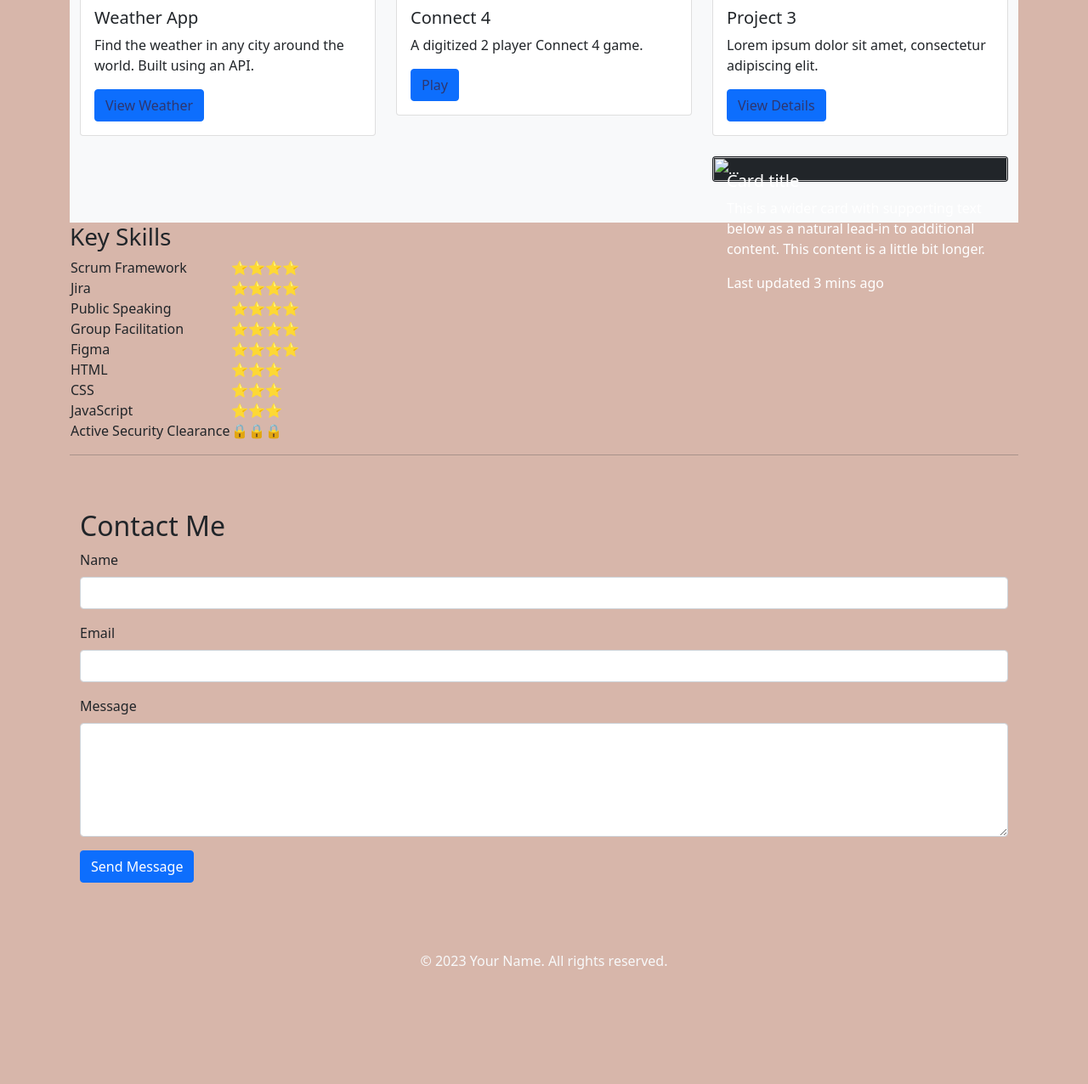
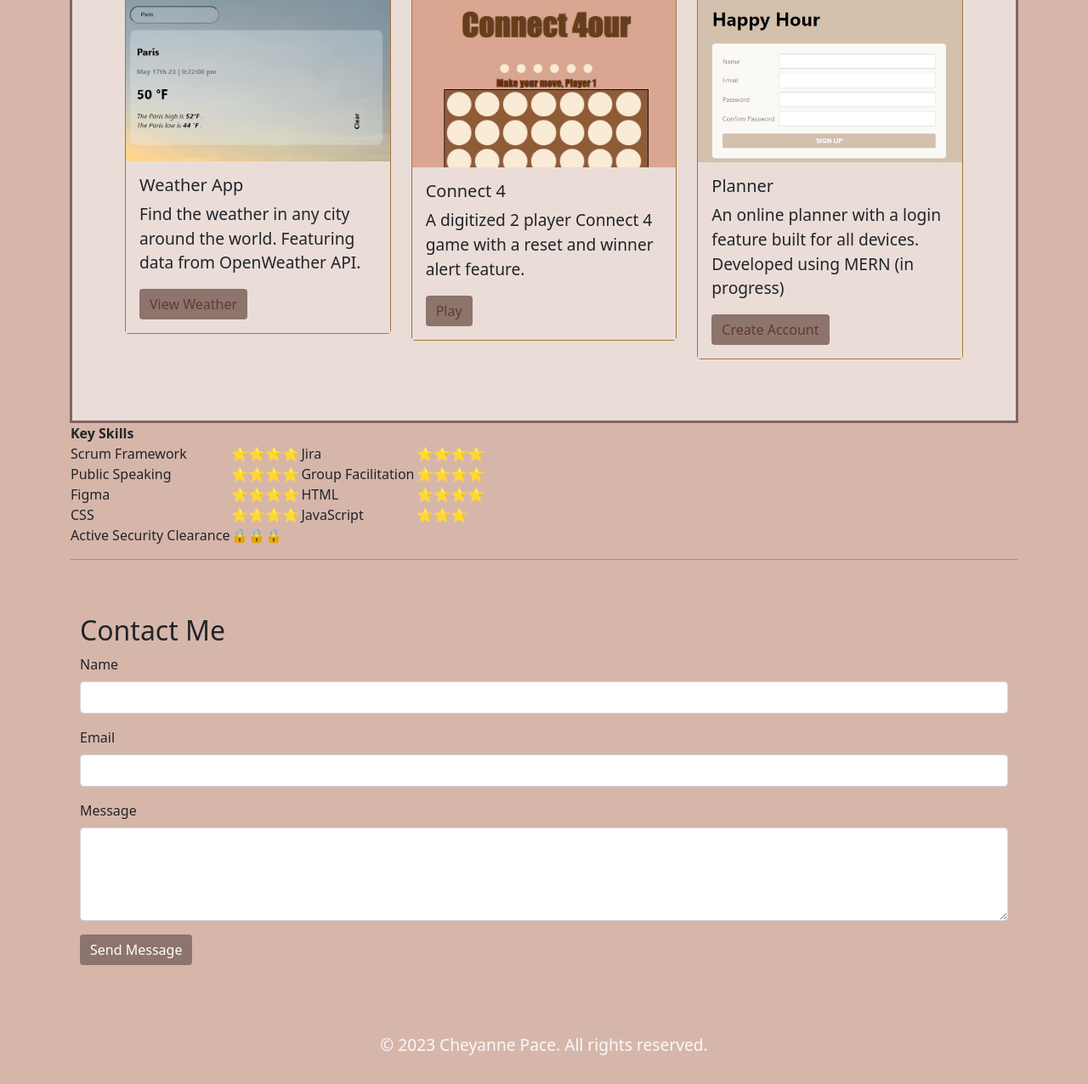
Before and after one commit to cpaceCSM/Resume, a plain HTML site: page index.html in a window 1280 px wide. Shown: the part 729-2005 px from the top of the page at 85% size. Before the commit the page ends 1904 px from the top, so only its background shows below. Drawn offline with nearby package versions, Linux system fonts and the light colour scheme.

Commit message:
Confirming Visuals

```diff
--- a/index.html
+++ b/index.html
@@ -21,7 +21,7 @@
 
 <body>
   <!-- Navbar -->
-  <nav class="navbar navbar-expand-lg navbar-dark bg-dark">
+  <nav class="navbar navbar-expand-lg">
     <div class="container">
       <a class="navbar-brand" href="#">Cheyanne Pace, Certified Scrum Master, Program Manager and Web Developer</a>
       <button class="navbar-toggler" type="button" data-bs-toggle="collapse" data-bs-target="#navbarNav"
@@ -52,7 +52,7 @@
     </div>
 
 
-    <div class="card mb-3" style="max-width: 100vw;">
+    <div class="headerbar card mb-3" style="max-width: 100vw">
       <div class="row g-0">
         <div class="col-md-4">
           <img src="https://media.licdn.com/dms/image/D5603AQGpuTEQZ9hT2g/profile-displayphoto-shrink_200_200/0/1679615160457?e=1689811200&v=beta&t=ctZQazmdDeYPmBDrVgW_rvHr1WhQBmWlhWlUh_EyP4Q" alt="Profile Image" class="profile-image">
@@ -62,16 +62,12 @@
             <h1 class="display-4">Welcome to My Portfolio!</h1>
             <p class="card-text">“Intuitive design is how we give the user new superpowers.”
               – Jared Spool</p>
-            <!-- <p class="card-text"><small class="text-muted">Last updated 3 mins ago</small></p> -->
-          </div>
-        </div>
-      </div>
-    </div>
+
               <center>
               <div class="container">
                 <div class="row">
                   <div class="col">
-              <strong><a href="https://linkedin.com/in/cheyannep">Connect with me on LinkedIn!</a></strong>
+                    <strong><a href="https://linkedin.com/in/cheyannep">Connect on LinkedIn!</a></strong>
                   </div>
                   <div class="col">
                     <strong><a href="https://github.com/cpaceCSM">View Github</a></strong>
@@ -82,6 +78,10 @@
                 </div>
               </div>
             </center>
+         </div>
+        </div>
+      </div>
+    </div>
   </header>
 
   <!-- About Section -->
@@ -89,59 +89,48 @@
     <div class="container">
 
       <h2>About Me</h2>
-      <p class="lead">I am a web developer passionate about creating user experiences that enhance lives.</p>
+      <p class="lead">Hi, I'm Cheyanne!
+         I am a web developer passionate about creating user experiences that enhance lives.</p>
       <p>
-
-        As a Full Stack Developer, I have hands-on experience in creation using Mongoose, Express, React & Node (MERN), HTML5, CSS, JavaScript, and Git. My technical skills, coupled with my education from Indiana University and my Certified Scrum Master Certificate, enable me to effectively manage project goals and deliver high-quality products.
-Additionally, my experience in public speaking, workshop facilitation, and my secret clearance make me a valuable asset to your team</p>
+        As a Full Stack Developer, I have hands-on experience in creation using Mongoose, Express, React & Node (MERN). My technical skills, coupled with my Certified Scrum Master Certificate and education at education Indiana University, enable me to effectively manage project goals and deliver high-quality products working across multiple layers of leadership.
+        Additionally, experience in public speaking, workshop facilitation, and my secret level security clearance make me a valuable asset to any organization</p>
     </div>
   </section>
 
   <!-- Projects Section -->
-  <section id="projects" class="py-5 bg-light">
+  <section id="projects" class="py-5">
     <div class="container">
-      <h2>My Projects</h2>
+      <h2>Projects</h2>
       <div class="row g-8">
         <div class="col-md-4">
           <div class="card mb-4">
             <img src="weatherapp.jpg" class="card-img-top" alt="Weather App Preview">
             <div class="card-body">
               <h5 class="card-title">Weather App</h5>
-              <p class="card-text">Find the weather in any city around the world. Built using an API.</p>
+              <p class="card-text">Find the weather in any city around the world. Featuring data from OpenWeather API.</p>
               <a href="https://visionaryweather.netlify.app/" class="btn btn-primary">View Weather</a>
             </div>
           </div>
         </div>
         <div class="col-md-4">
           <div class="card mb-4">
-            <img src="project2.jpg" class="card-img-top" alt="Project 2">
+            <img src="Connect4.jpg" class="card-img-top" alt="Connect 4 Game Main Screen">
             <div class="card-body">
               <h5 class="card-title">Connect 4</h5>
-              <p class="card-text">A digitized 2 player Connect 4 game.</p>
+              <p class="card-text">A digitized 2 player Connect 4 game with a reset and winner alert feature.</p>
               <a href="https://connectphour.netlify.app/" class="btn btn-primary">Play</a>
             </div>
           </div>
         </div>
         <div class="col-md-4">
           <div class="card mb-4">
-            <img src="project3.jpg" class="card-img-top" alt="Project 3">
+            <img src="HappyHour.jpg" class="card-img-top" alt="Planner site login screen">
             <div class="card-body">
-              <h5 class="card-title">Project 3</h5>
-              <p class="card-text">Lorem ipsum dolor sit amet, consectetur adipiscing elit.</p>
-              <a href="#" class="btn btn-primary">View Details</a>
+              <h5 class="card-title">Planner</h5>
+              <p class="card-text">An online planner with a login feature built for all devices. Developed using MERN (in progress)</p>
+              <a href="#" class="btn btn-primary">Create Account</a>
             </div>
           </div>
-
-          <div class="card bg-dark text-white">
-            <img src="/weatherapp.jpg" class="card-img" alt="...">
-            <div class="card-img-overlay">
-              <h5 class="card-title">Card title</h5>
-              <p class="card-text">This is a wider card with supporting text below as a natural lead-in to additional content. This content is a little bit longer.</p>
-              <p class="card-text">Last updated 3 mins ago</p>
-            </div>
-          </div>
-
-
         </div>
       </div>
     </div>
@@ -149,38 +138,41 @@ Additionally, my experience in public speaking, workshop facilitation, and my se
 
 
 
-  <h3>Key Skills</h3>
-  <td>
+
+
+
     <table cellspacing="8">
+      <th colspan="4">Key Skills</th>
       <tr>
         <td>Scrum Framework</td>
         <td>⭐️⭐️⭐️⭐️</td>
-      </tr>
-      <tr>
+      <!-- </tr>
+      <tr> -->
         <td>Jira</td>
         <td>⭐️⭐️⭐️⭐️</td>
       </tr>
       <tr>
         <td>Public Speaking</td>
         <td>⭐️⭐️⭐️⭐️</td>
-      </tr>
-      <tr>
+      <!-- </tr>
+      <tr> -->
         <td>Group Facilitation</td>
         <td>⭐️⭐️⭐️⭐️</td>
       </tr>
       <tr>
         <td>Figma</td>
         <td>⭐️⭐️⭐️⭐️</td>
-      </tr>
-       <tr>
+      <!-- </tr>
+
+       <tr> -->
         <td>HTML</td>
-        <td>⭐️⭐️⭐️</td>
+        <td>⭐️⭐️⭐️⭐️</td>
       </tr>
       <tr>
         <td>CSS</td>
-        <td>⭐️⭐️⭐️</td>
-      </tr>
-      <tr>
+        <td>⭐️⭐️⭐️⭐️</td>
+      <!-- </tr>
+      <tr> -->
         <td>JavaScript</td>
         <td>⭐️⭐️⭐️</td>
       </tr>
@@ -198,7 +190,7 @@ Additionally, my experience in public speaking, workshop facilitation, and my se
   <section id="contact" class="py-5">
     <div class="container">
       <h2>Contact Me</h2>
-      <form>
+      <form class="" action="mailto:cheyanne.pace1@gmail.com" method="post">
         <div class="mb-3">
           <label for="name" class="form-label">Name</label>
           <input type="text" class="form-control" id="name" required>
@@ -209,7 +201,7 @@ Additionally, my experience in public speaking, workshop facilitation, and my se
         </div>
         <div class="mb-3">
           <label for="message" class="form-label">Message</label>
-          <textarea class="form-control" id="message" rows="5" required></textarea>
+          <textarea class="form-control" id="message" rows="4" required></textarea>
         </div>
         <button type="submit" class="btn btn-primary">Send Message</button>
       </form>
@@ -219,7 +211,7 @@ Additionally, my experience in public speaking, workshop facilitation, and my se
   <!-- Footer -->
   <footer class="bg-brown text-light text-center py-3">
     <div class="container">
-      <p>&copy; 2023 Your Name. All rights reserved.</p>
+      <p>&copy; 2023 Cheyanne Pace. All rights reserved.</p>
     </div>
   </footer>
 
--- a/styles.css
+++ b/styles.css
@@ -22,3 +22,35 @@
     width: 200px;
     height: 200px;
   }
+  #projects {
+    background-color: rgb(234, 221, 216);
+    border-style: solid;
+    border-color: rgba(68, 17, 17, 0.598);
+    padding: 50px;
+  }
+  .card {
+    border-color: rgb(166, 117, 54);
+  }
+  .btn {
+    background-color: rgb(141, 116, 108);
+    border: rgb(189, 157, 146);
+  }
+  .card-body {
+    background-color:rgb(234, 221, 216);
+  }
+  .navbar {
+    background-color:  rgba(122, 80, 80, 0.598);
+    width: 100%;
+  }
+  .headerbar {
+    background-color: rgb(234, 221, 216);
+    font-weight: bolder;
+    color: rgba(33, 8, 8, 0.598);
+  }
+
+  p {
+    font-size: larger;
+  }
+  strong {
+    font-size: large;
+  }
```
Also changed, not shown: weatherapp.jpg (added). Lines whose indentation alone changed are shown as unchanged.
